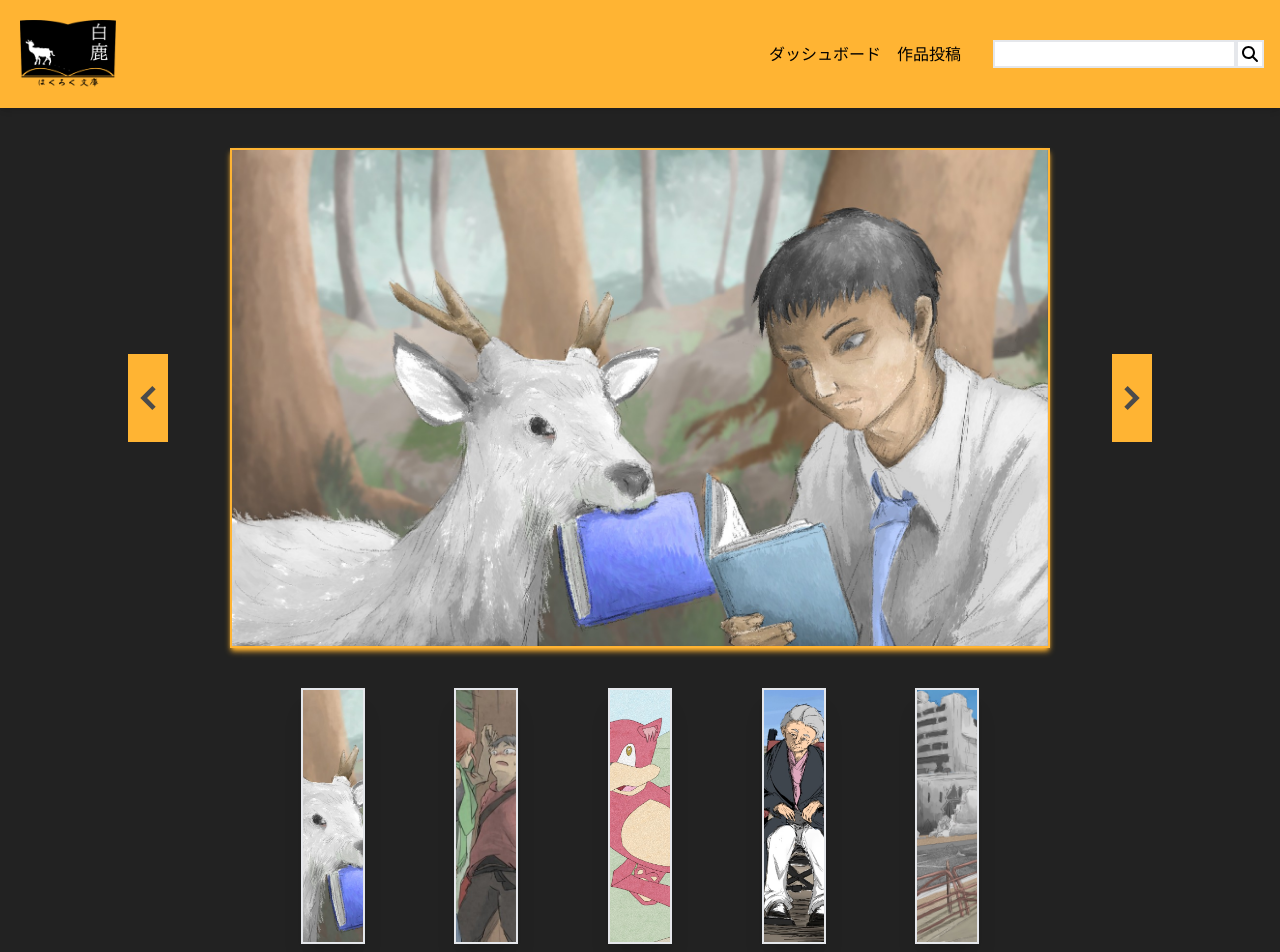
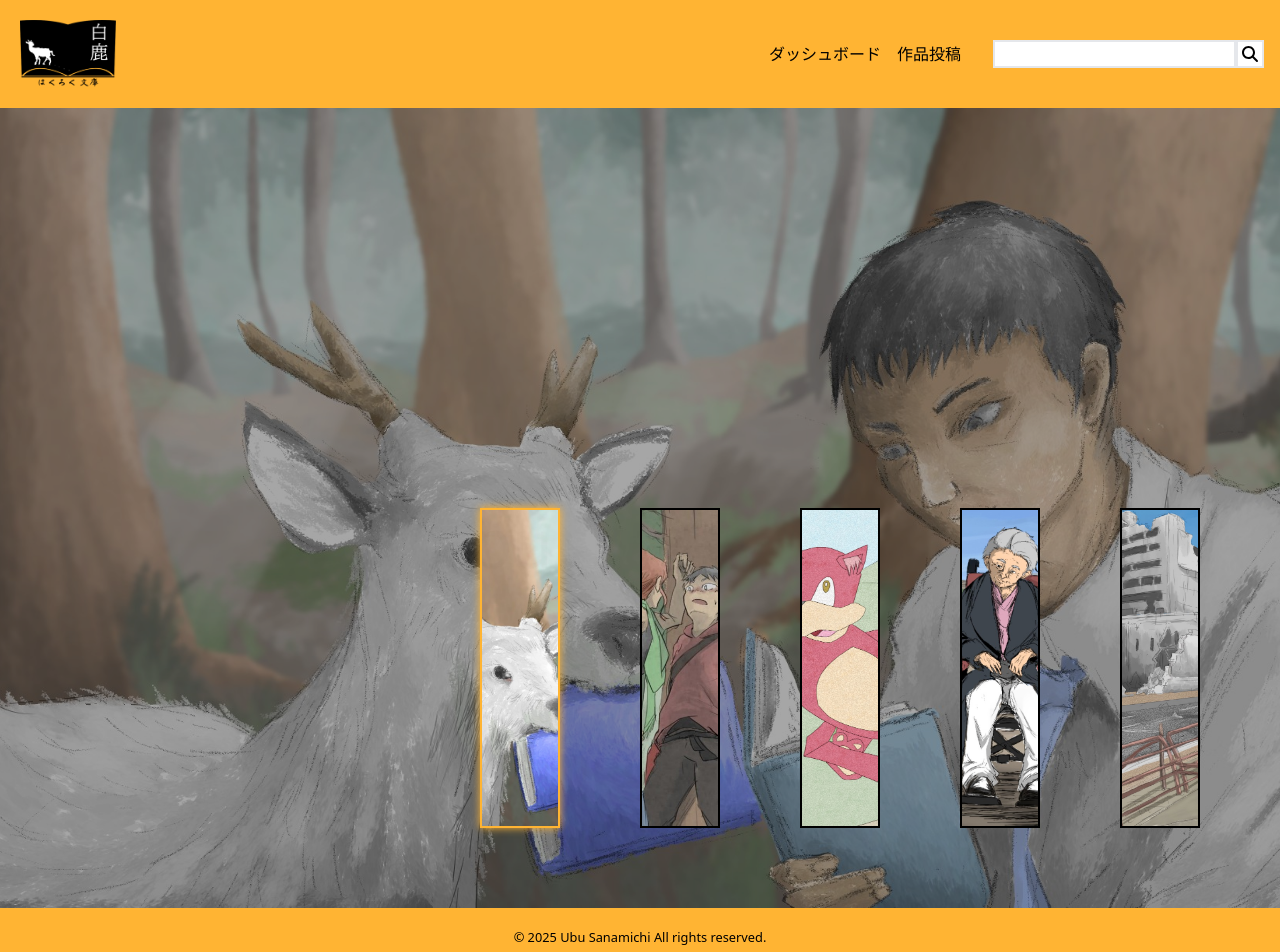
Before and after one commit to hakuroku/hakuroku-front, a React (Vite) app: page / in a window 1280 px wide. Shown: the top 952 px of the page. Built offline with nearby package versions, Linux system fonts and the light colour scheme.

Commit message:
TopViewのUI変更

```diff
--- a/src/components/TopIconList.tsx
+++ b/src/components/TopIconList.tsx
@@ -1,21 +1,24 @@
 import { Link } from "react-router-dom";
+import { useEffect } from "react";
 import { TopCount } from "../hooks/activeUIStore";
 
 interface topIconImg {
     id: number;
     iconImg: string;
+    count: number;
 }
 
-export const TopIconList: React.FC<topIconImg> = ({id, iconImg}) => {
+export const TopIconList: React.FC<topIconImg> = ({id, iconImg, count}) => {
 
     const {setCount} = TopCount();
     const hoverSlide = () => {
         setCount(id);
     }
 
-    const link = "/ComicPage/" + id
+    // const link = "/ComicPage/" + id
+
 
     return (
-            <Link to={link}><div className="border-2 border-gray-200 w-16 h-64 overflow-hidden shadow-xl" id="comic-icon_frame" ><img src={iconImg} className="size-full object-cover" onMouseOver={() => { hoverSlide() }}/></div></Link>
+            <Link to="/ComicPage"><div className="border-2 border- w-20 h-80 overflow-hidden shadow-xl" id="comic-icon_frame" style={{ borderColor: count === id ? '#ffb433' : 'black', boxShadow: count === id ? '0 0 8px #ffb433' : 'none' }}><img src={iconImg} className="size-full object-cover" onMouseOver={() => { hoverSlide() }}/></div></Link>
     )
 }
--- a/src/hooks/activeUIStore.tsx
+++ b/src/hooks/activeUIStore.tsx
@@ -1,6 +1,6 @@
 import { create } from 'zustand'
-import { Counter } from './interface/activeUI'
-import { ActiveState } from './interface/activeUI'
+import { Counter, ActiveState} from './interface/activeUI'
+
 
 export const TopCount = create<Counter>((set) => ({
     count: 0,
--- a/src/templates/Top.tsx
+++ b/src/templates/Top.tsx
@@ -1,5 +1,5 @@
-import { useEffect } from "react";
-import { TopImgsView } from "../components/TopImgsView";
+import { useState, useEffect } from "react";
+// import { TopImgsView } from "../components/TopImgsView";
 import { TopCount } from "../hooks/activeUIStore";
 import { TopIconList } from "../components/TopIconList";
 import { temporaryIconItem } from "../hooks/interface/temporaryImgData";
@@ -7,6 +7,7 @@ import { temporaryIconItem } from "../hooks/interface/temporaryImgData";
 export const Top = () => {
 
     const {count, setCount} = TopCount();
+    const [fadeInKey, setFadeInKey] = useState(false);
 // -------------------------データ（仮）---------------------
 
     const selectIcon: temporaryIconItem[] = [
@@ -35,13 +36,13 @@ export const Top = () => {
 
 // -------------------------clickSlider---------------------
     const imgsLength = selectIcon.length -1
-    const minusCount = () => {
-        if (count > 0) {
-            setCount(count - 1)
-        } else {
-            setCount(imgsLength)
-        }
-    }
+    // const minusCount = () => {
+    //     if (count > 0) {
+    //         setCount(count - 1)
+    //     } else {
+    //         setCount(imgsLength)
+    //     }
+    // }
 
     const plusCount = () => {
         if (count < imgsLength) {
@@ -55,15 +56,20 @@ export const Top = () => {
 
 useEffect(() => {
     const interval = setInterval(plusCount, 6000);
+    setFadeInKey(false);
+
     return () => clearInterval(interval)
 }, [count])
 
+    return (
+        <div>
+            <div className="h-screen relative bg-cover bg-center animate-fadeIn" style={{
+                backgroundImage: `url(${selectIcon[count].topImg})`,
 
 
-
-    return (
-        <div>
-            <div className="flex justify-around items-center w-4/5 m-auto py-10">
+            }}>
+                <div className="w-full h-screen bg-black/40 ">
+                {/* <div className="flex justify-around items-center w-4/5 m-auto py-10">
                     <img src="./images/allow-left.svg" className="w-10 px-2 py-8 bg-main_C hover:bg-main_C/75" onClick={() => {minusCount()}} />
                     <div className="w-4/5 h-[500px] m-auto shadow-md shadow-main_C border-2 border-main_C overflow-hidden">
                             {selectIcon.map((t, index) => {
@@ -73,10 +79,11 @@ useEffect(() => {
                             })}
                     </div>
                     <img src="./images/allow-right.svg" className="w-10 px-2 py-8 bg-main_C hover:bg-main_C/75" onClick={() => {plusCount()}} />
+                </div> */}
+                <div className="flex justify-right gap-20 absolute bottom-20 right-20">
+                    {selectIcon.map((i, index) => <TopIconList {...i} key={index} id={index} iconImg={i.iconImg} count={count}/>)}
                 </div>
-            <div id="list-container"></div>
-            <div className="flex justify-around w-3/5 mx-auto mb-20">
-                {selectIcon.map((i, index) => <TopIconList {...i} key={index} id={index} iconImg={i.iconImg}/>)}
+                </div>
             </div>
         </div>
     )
--- a/tailwind.config.js
+++ b/tailwind.config.js
@@ -13,10 +13,10 @@ export default {
     },
     extend: {
       animation: {
-        "fade-out": "fade-out 2s ease   both"
+        "fadeIn": "fadeIn 2s ease both"
       },
       keyframes: {
-        "fade-out": {
+        "fadeIn": {
           "0%": {opacity: "0"},
             to: {opacity: "1"},
         }
```
Also changed, not shown: src/hooks/interface/activeUI.tsx (line endings or trailing spaces). Lines whose indentation alone changed are shown as unchanged.
